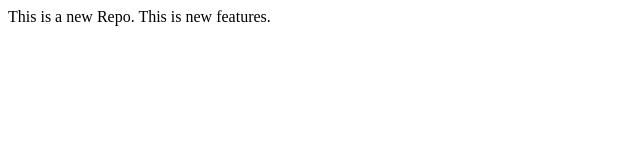
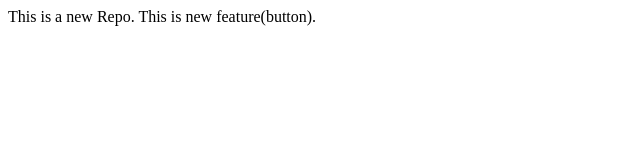
Before and after one commit to mdshahidalam8525-cmyk/Second_demo, a plain HTML site: page index.html in a window 1280 px wide. Shown: the full height of the page, 0-640 px from the left. Drawn offline with Linux system fonts and the light colour scheme.

Commit message:
Add button

```diff
--- a/index.html
+++ b/index.html
@@ -1,2 +1,2 @@
 <p1>This is a new Repo.</p1>
-<p1>This is new features.</p1>
+<p1>This is new feature(button).</p1>
```
